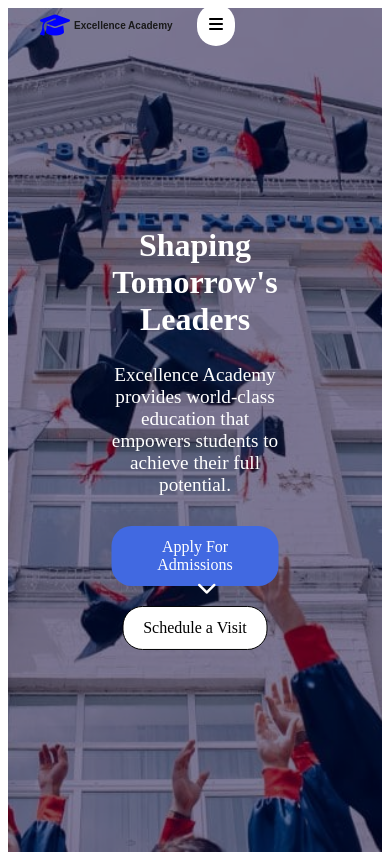
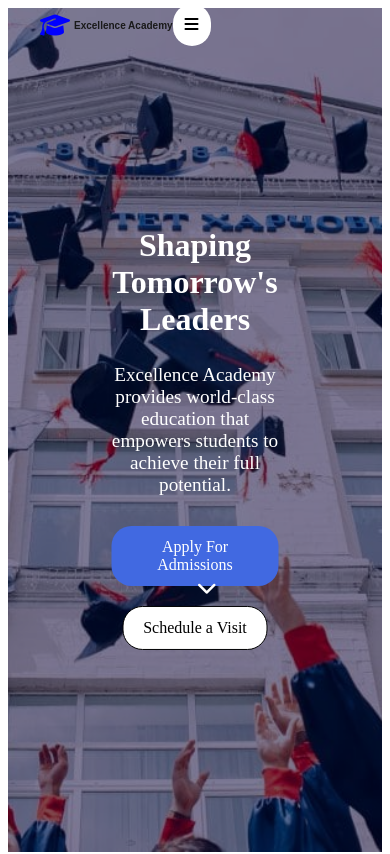
Before and after one commit to Ariyantotio/Website1, a plain HTML site: page index.html in a window 390 px wide. Shown: the top 854 px of the page. Drawn offline with Linux system fonts and the light colour scheme.

Commit message:
Pembaruan

```diff
--- a/style/styles.css
+++ b/style/styles.css
@@ -89,7 +89,7 @@
 
     /* Navbar */
     .navbar {
-        width: 50%; /* Full width */
+        width: auto; /* Full width */
         height: 30px; /* Tinggi navbar */
         background-color: rgb(255, 255, 255, 0.0); /* Warna background transparan */
         display: flex;
```
